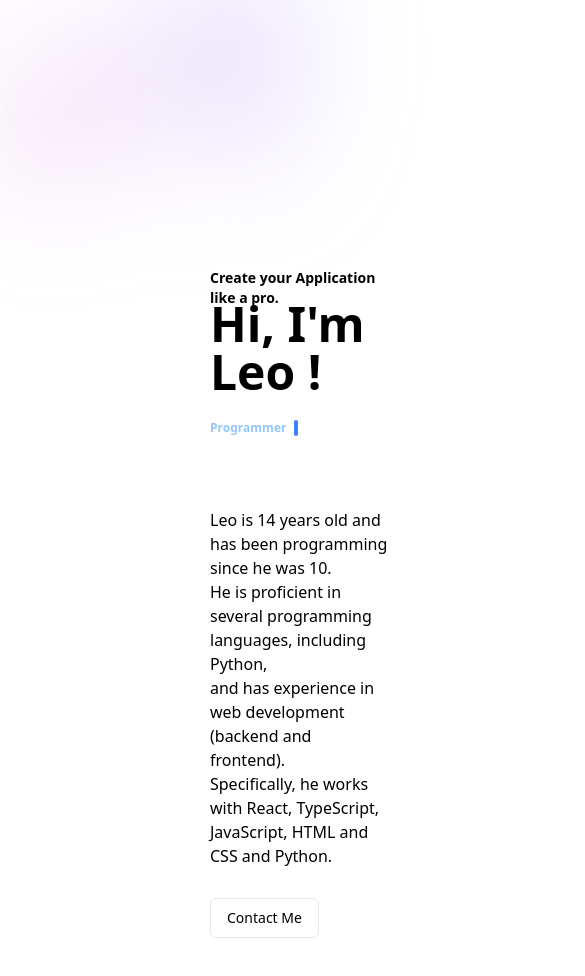
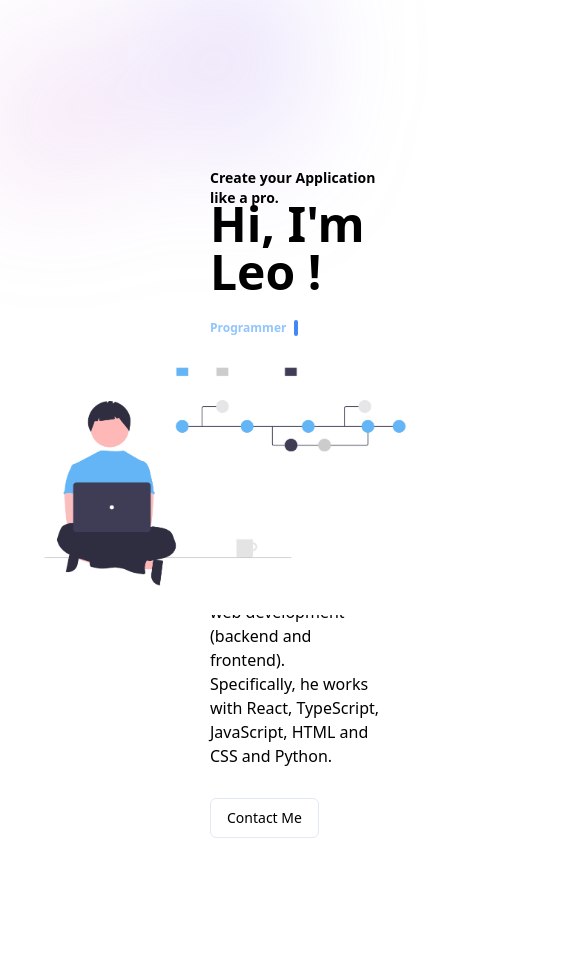
Before and after one commit to Leo17220310/MyWebsiteLeo, a Next.js app: page / in a window 390 px wide. Shown: the top 976 px of the page, 585 px wide, since content can reach past the window. After the commit the page ends 844 px from the top, so only its background shows below. Built offline with nearby package versions, Linux system fonts and the light colour scheme.

Commit message:
head bug fix

```diff
--- a/src/pages/index.tsx
+++ b/src/pages/index.tsx
@@ -1,12 +1,8 @@
-
 import { TypewriterEffectSmooth } from "../components/ui/typewriter-effect";
 import { Button } from "@/components/ui/button";
-
+import Head from 'next/head';
 
 export default function Home() {
-
-
-
   // WORDS
   const words = [
     {
@@ -21,14 +17,18 @@ export default function Home() {
     window.location.href = "mailto:leoradtke@outlook.de";
   };
 
-  // ITEMS CONST
+  return (
+    <>
+      <Head>
+        <meta name="viewport" content="width=device-width, initial-scale=1" />
 
-  return (
+      </Head>
 
-     <>
-  <div className="mt-[300px] ml-[210px] text-5xl font-bold text-black">
+
+
+
+      <div className="mt-[200px] ml-[210px] sm:mt-[300px] sm:ml-[210px] text-5xl font-bold text-black">
         {" "}
-
         <h1>
           Hi, I'm Leo !{" "}
           <span className="text-indigo-600 ">
@@ -40,15 +40,13 @@ export default function Home() {
 
       <div className="mt-[-200px] ml-[210px] text-black font-bold">
         {" "}
-
         <p className="text-white-700 text-sm sm:text-base font-bold ">
-      Create your <span>Application</span>  like a pro.
+          Create your <span>Application</span> like a pro.
         </p>
       </div>
 
-  <div className="text-black  mt-[200px] ml-[210px]">
+      <div className="text-black  mt-[200px] ml-[210px] sm:mt-[200px] sm:ml-[210px] ">
         {" "}
-
         <p>
           Leo is 14 years old and has been programming since he was 10. <br />
           He is proficient in several programming languages, including Python,{" "}
@@ -69,14 +67,11 @@ export default function Home() {
         </Button>
       </div>
 
-  <div className="w-[600px] h-[600px] mt-[-350px] ml-[1100px]">
+      <div className="w-[450px] h-[450px] mt-[-500px] ml-[0px] sm:mt-[-350px] sm:ml-[1100px]">
         <img src="\coder.png" className="small-logo" />
       </div>
 
-
       <nav className="fixed mt-[30px] top-0 left-0 right-0 text-white ml-[650px]  py-4 font-bold text-[19px] ">
-
-
         <a
           href="https://github.com/Leo17220310"
           target="_blank"
@@ -116,8 +111,6 @@ export default function Home() {
         </a>
       </nav>
 
-
-
       <div
         className="absolute inset-x-0 -top-40 -z-10 transform-gpu overflow-hidden blur-3xl sm:-top-80"
         style={{ pointerEvents: "none" }}
--- a/src/styles/globals.css
+++ b/src/styles/globals.css
@@ -82,9 +82,3 @@
     background-repeat: no-repeat; /* Verhindert das Wiederholen des Hintergrundbildes */
     color: #ffffff; /* Weiße Schriftfarbe für den Kontrast */
 }
-
-
-
-div.gist div.gist-meta {
-  display: none !important;
-}
```
Lines whose indentation alone changed are shown as unchanged.
